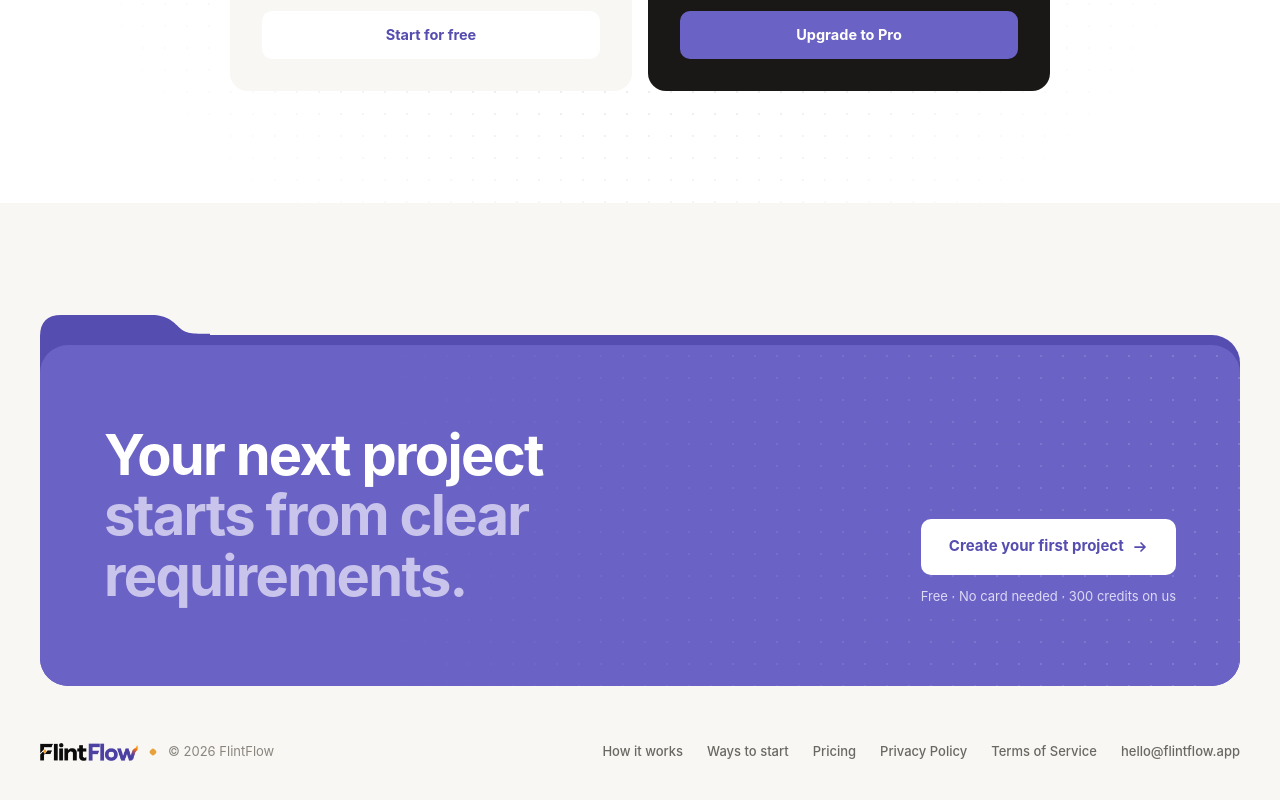
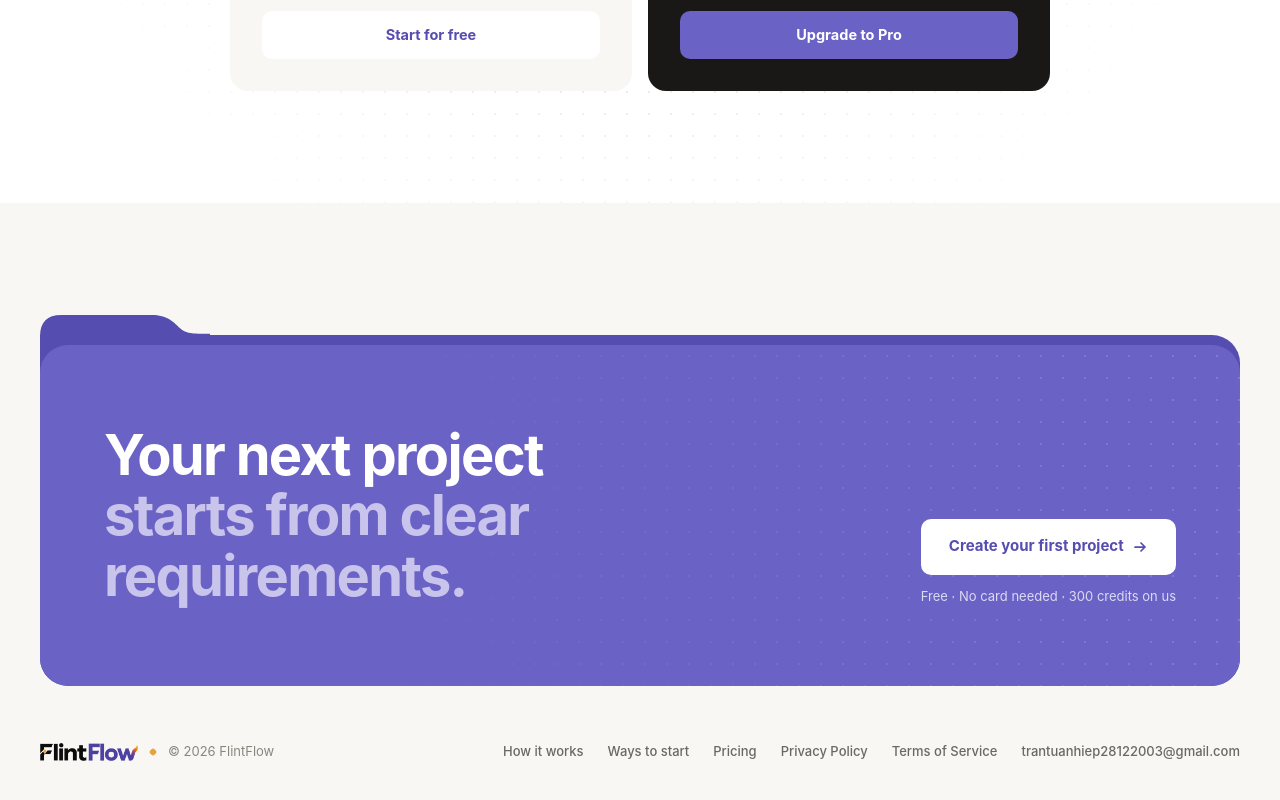
Before and after one commit to mit-suu/flintflow_fe, a Next.js app: page / in a window 1280 px wide. Shown: the part 3659-4459 px from the top of the page. Built offline with nearby package versions, Linux system fonts and the light colour scheme; no server answers.

Commit message:
fix(legal): use the team's real contact email

```diff
--- a/app/_landing/content.ts
+++ b/app/_landing/content.ts
@@ -15,7 +15,7 @@ import type { PhaseId } from "@/lib/constants/step-registry";
 export type GroupTone = "blue" | "purple" | "green" | "amber";
 
 /** Email liên hệ công khai — footer landing và trang pháp lý (`/privacy`, `/terms`). */
-export const CONTACT_EMAIL = "hello@flintflow.app";
+export const CONTACT_EMAIL = "trantuanhiep28122003@gmail.com";
 
 /** Trang pháp lý công khai; Google OAuth consent screen trỏ tới đúng hai đường dẫn này. */
 export const LEGAL_LINKS = [
```
Also changed, not shown: 1 other file (tests, documents, lock files or other folders).
